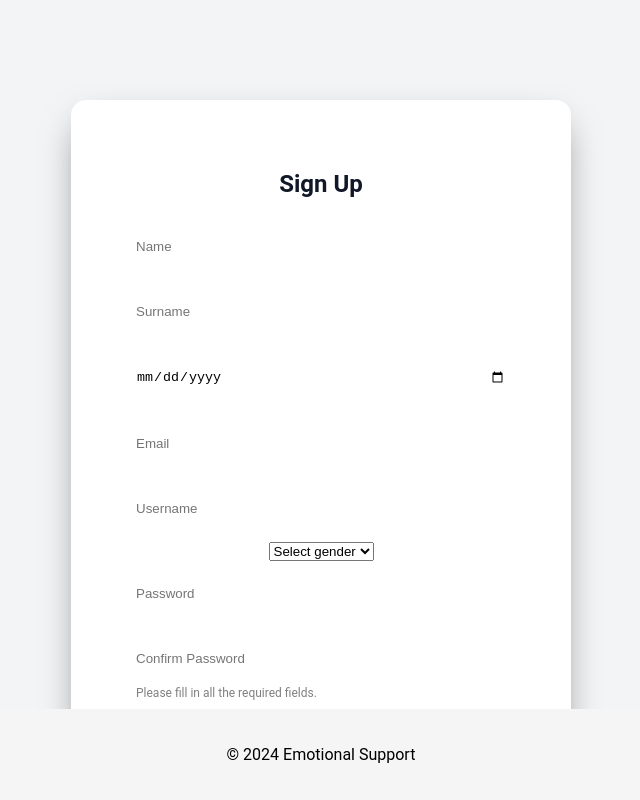
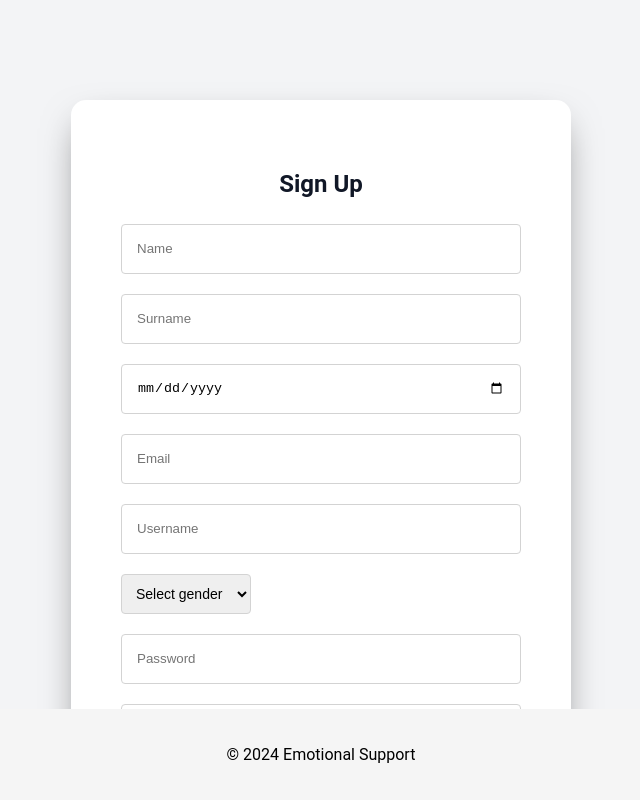
Before and after one commit to shirokov-kirill/Emotional-Support-Capstone, a React (Create React App) app in the folder app-web-frontend/: page / in a window 1280 px wide. Both pictures are taken after a click on the button "Don't have an account? Sign Up!". Shown: the top 800 px of the page, without its empty margins (319-959 px from the left). Built offline with nearby package versions, Linux system fonts and the light colour scheme.

Commit message:
fix: styles for Login page

```diff
--- a/app-web-frontend/src/Login/Login.css
+++ b/app-web-frontend/src/Login/Login.css
@@ -52,10 +52,11 @@ body {
 
 .form-container input {
   width: 100%;
+  height: 50px;
   padding: 15px;
   margin: 10px 0;
   box-sizing: border-box;
-  border: none;
+  border: 1px solid lightgray;
   border-radius: 4px;
   transition: all 0.3 ease 0s;
 }
@@ -85,3 +86,19 @@ body {
 .switch-form-button:hover {
   background-color: #312E81;
 }
+
+.mySelectStyle {
+  width: 130px;
+  height: 40px;
+  padding: 10px;
+  font-size: 14px;
+  align-self: flex-start;
+  align-items: flex-start;
+  margin-right: 10px;
+  box-sizing: border-box;
+  border: 1px solid lightgray;
+  border-radius: 4px;
+  transition: all 0.3 ease 0s;
+  margin: 10px 0;
+
+}
--- a/app-web-frontend/src/Login/Login.js
+++ b/app-web-frontend/src/Login/Login.js
@@ -124,7 +124,7 @@ function Login() {
                     </button>
                 </div>
             ) : (
-                <div className="form-container">
+                <div className="form-container" style={{textAlign: 'left'}}>
                     <h2>Sign Up</h2>
                     <form>
                         <input type="text" placeholder="Name" onChange={e => setName(e.target.value)}/>
@@ -146,7 +146,11 @@ function Login() {
                         />
                         {!validateEmail() && <p className="warning-message">Please enter a valid Email.</p>}
                         <input type="text" placeholder="Username" onChange={e => setUsername(e.target.value)}/>
-                        <select value={gender} onChange={e => setGender(e.target.value)}>
+                        <select
+                            className="mySelectStyle"
+                            value={gender}
+                            onChange={e => setGender(e.target.value)}
+                        >
                             <option value="">Select gender</option>
                             <option value="male">Male</option>
                             <option value="female">Female</option>
@@ -173,7 +177,8 @@ function Login() {
                             <p className="warning-message">Passwords must match the confirmation password.</p>}
 
                         <form onSubmit={onNewUserFormSubmit}>
-                            {!isNewUserFormValid() && <p className="warning-message">Please fill in all the required fields.</p>}
+                            {!isNewUserFormValid() &&
+                                <p className="warning-message">Please fill in all the required fields.</p>}
                             <button type="submit" disabled={!isNewUserFormValid()}>Sign Up</button>
                         </form>
 
@@ -181,7 +186,7 @@ function Login() {
                     <button className="switch-form-button" onClick={() => setIsLogin(true)}>Back to Login</button>
                 </div>
             )}
-            <Footer />
+            <Footer/>
         </div>
     );
 }
```
